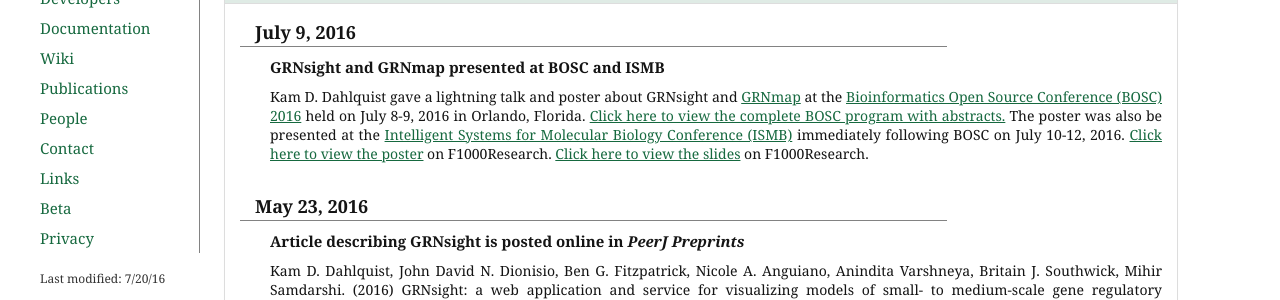
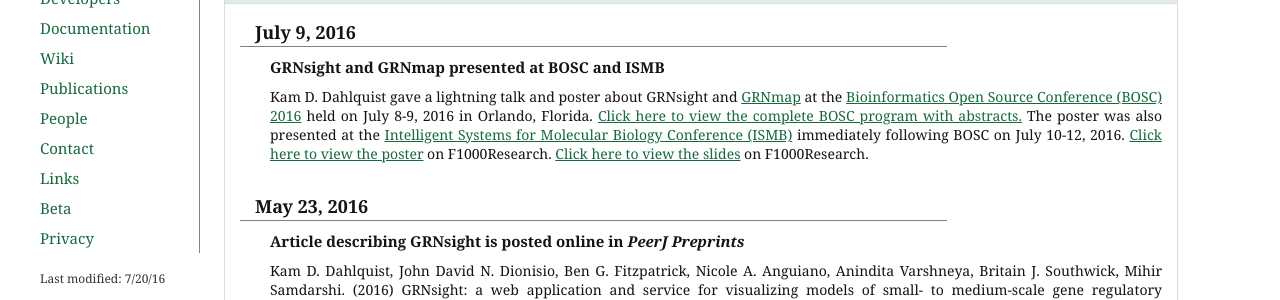
Before and after one commit to dondi/GRNsight, a Jekyll site: the page built from news.html, in a window 1280 px wide. Shown: the part 261-561 px from the top of the page. Built offline with Jekyll 4.4.1, drawn with Linux system fonts in a browser that asks for light colours; nearby versions of some CDN libraries.

Commit message:
fix tense

```diff
--- a/news.html
+++ b/news.html
@@ -20,7 +20,7 @@ description: News and updates about the GRNsight gene regulatory network visuali
                             <div class="panel-body">
                                 <p class="newsDate">July 9, 2016</p>
                                 <p class="newsHeader">GRNsight and GRNmap presented at BOSC and ISMB</p>
-                                <p class="newsInfo">Kam D. Dahlquist gave a lightning talk and poster about GRNsight and <a href="http://kdahlquist.github.io/GRNmap/index.html">GRNmap</a> at the <a href="https://www.open-bio.org/wiki/BOSC_2016">Bioinformatics Open Source Conference (BOSC) 2016</a> held on July 8-9, 2016 in Orlando, Florida.  <a href="https://www.open-bio.org/w/images/2/24/BOSC2016-program4.pdf">Click here to view the complete BOSC program with abstracts.</a>  The poster was also be presented at the <a href="https://www.iscb.org/ismb2016">Intelligent Systems for Molecular Biology Conference (ISMB)</a> immediately following BOSC on July 10-12, 2016. <a href="http://f1000research.com/posters/5-1618">Click here to view the poster</a> on F1000Research.  <a href="http://f1000research.com/slides/5-1637">Click here to view the slides</a> on F1000Research.</p>
+                                <p class="newsInfo">Kam D. Dahlquist gave a lightning talk and poster about GRNsight and <a href="http://kdahlquist.github.io/GRNmap/index.html">GRNmap</a> at the <a href="https://www.open-bio.org/wiki/BOSC_2016">Bioinformatics Open Source Conference (BOSC) 2016</a> held on July 8-9, 2016 in Orlando, Florida.  <a href="https://www.open-bio.org/w/images/2/24/BOSC2016-program4.pdf">Click here to view the complete BOSC program with abstracts.</a>  The poster was also presented at the <a href="https://www.iscb.org/ismb2016">Intelligent Systems for Molecular Biology Conference (ISMB)</a> immediately following BOSC on July 10-12, 2016. <a href="http://f1000research.com/posters/5-1618">Click here to view the poster</a> on F1000Research.  <a href="http://f1000research.com/slides/5-1637">Click here to view the slides</a> on F1000Research.</p>
 
                                 <p class="newsDate">May 23, 2016</p>
                                 <p class="newsHeader">Article describing GRNsight is posted online in <i>PeerJ Preprints</i></p>
```
